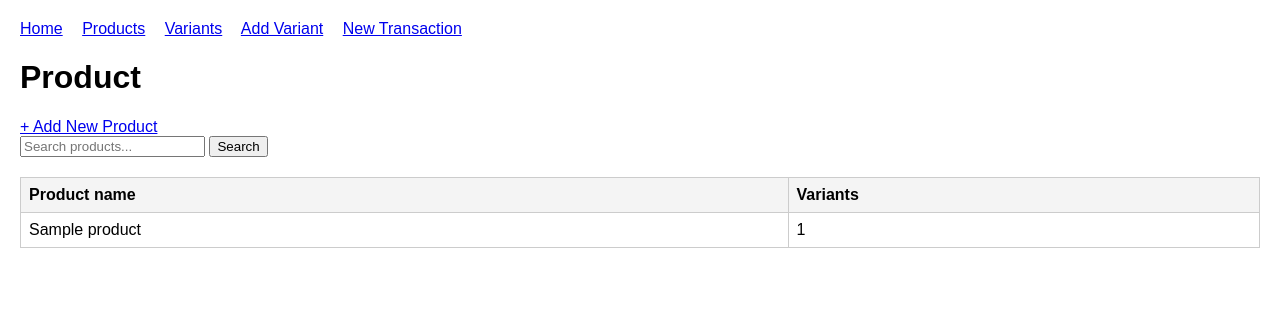
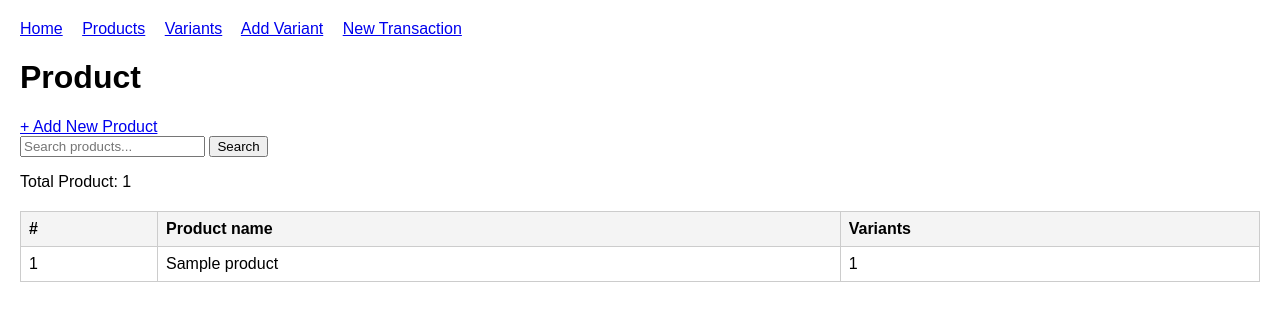
Before and after one commit to yarshabyte/greenstar_inventory_mgmt, a Django app: page /dashboard/products/ in a window 1280 px wide. Shown: the top 321 px of the page. Run offline with Django 5.2, Linux system fonts and the light colour scheme; tables that the repository leaves empty hold one stand-in row (values such as "Sample post").

Commit message:
[Chore] *list.html: show total numbers of product/variants and also added counter in table.

```diff
--- a/dashboard/templates/dashboard/product_list.html
+++ b/dashboard/templates/dashboard/product_list.html
@@ -17,9 +17,12 @@
     <button type="submit">Search</button>
 </form>
 
+<p>Total Product: {{ products|length }}</p>
+
 <table>
     <thead>
         <tr>
+            <th>#</th>
             <th>Product name</th>
             <th>Variants</th>
         </tr>
@@ -27,6 +30,7 @@
     <tbody>
         {% for product in products %}
         <tr>
+            <td>{{ forloop.counter }}</td>
             <td>{{ product.name }}</td>
             <td>{{ product.variant_count }}</td>
         </tr>
--- a/dashboard/templates/dashboard/productvariant_list.html
+++ b/dashboard/templates/dashboard/productvariant_list.html
@@ -17,9 +17,12 @@
     <button type="submit">Search</button>
 </form>
 
+<p>Total Variants: {{ variants|length }}</p>
+
 <table>
     <thead>
         <tr>
+            <th>#</th>
             <th>Product</th>
             <th>Variant</th>
             <th>SKU</th>
@@ -32,6 +35,7 @@
     <tbody>
         {% for variant in variants %}
         <tr>
+            <td>{{ forloop.counter }}</td>
             <td>{{ variant.product }}</td>
             <td>{{ variant.name }}</td>
             <td>{{ variant.sku }}</td>
```
